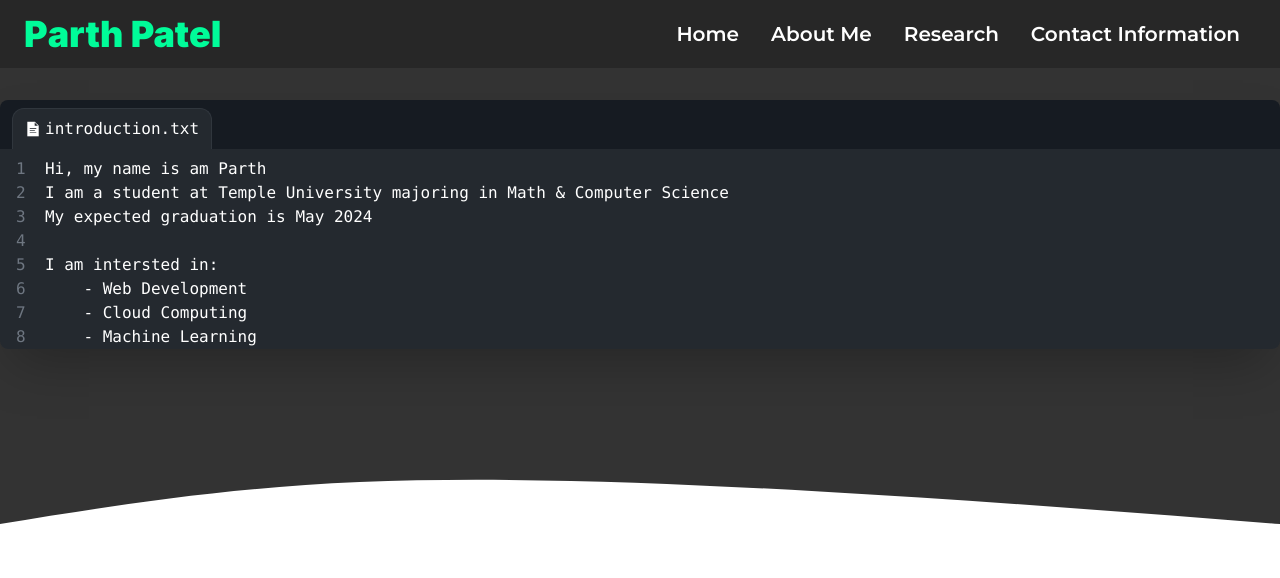
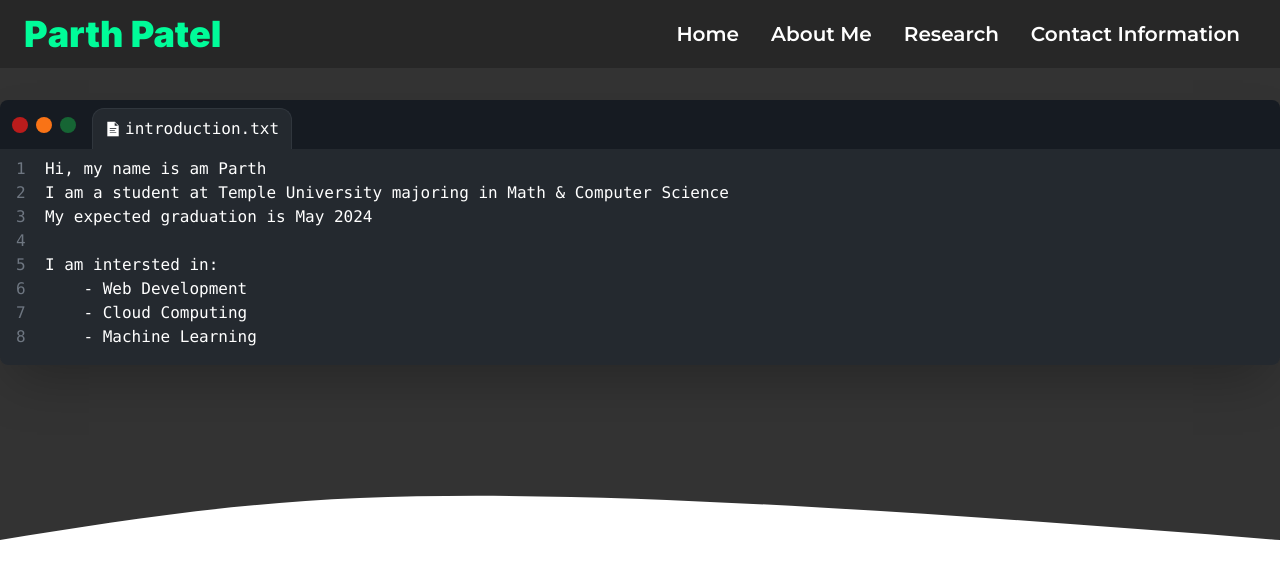
Before and after one commit to Parth099/Personal-Website, a Next.js app: page / in a window 1280 px wide. Shown: the top 578 px of the page. Built offline with nearby package versions, Linux system fonts and the light colour scheme.

Commit message:
added action buttons to terminal

```diff
--- a/components/Code-Terminal.tsx/External-Shell.tsx
+++ b/components/Code-Terminal.tsx/External-Shell.tsx
@@ -11,11 +11,16 @@ interface ExternalShellProps {
 const ExternalShell: React.FC<ReactFCWithChildren & ExternalShellProps> = ({ children, filename }) => {
     return (
         <div className="bg-terminalTop rounded-t-lg border-b-0 flex pl-3 pt-2">
+            <div className="control buttons pr-4 pb-2 self-center flex gap-2">
+                <div className="w-4 h-4 bg-red-700 rounded-full"></div>
+                <div className="w-4 h-4 bg-orange-500 rounded-full"></div>
+                <div className="w-4 h-4 bg-green-800 rounded-full"></div>
+            </div>
             <motion.div
                 initial={{ opacity: 0 }}
                 animate={{ opacity: 1 }}
                 transition={{ duration: 1 }}
-                className="bg-terminalTabColor pb-2 pt-2 px-3 border-terminalAccent border-[1px] border-b-0 text-base flex items-center gap-1 rounded-t-xl"
+                className="bg-terminalTabColor pb-2 pt-2 px-3 border-terminalAccent border-[1px] border-b-0 text-base flex items-center gap-1 rounded-t-xl "
             >
                 <div className="img-container w-4 h-4">
                     <Image src="/text-file-icon.png" alt="" width={16} height={16} />
--- a/components/Code-Terminal.tsx/Text-Section.tsx
+++ b/components/Code-Terminal.tsx/Text-Section.tsx
@@ -7,7 +7,7 @@ interface TextSectionProps {
 
 export default function TextSection({ text }: TextSectionProps) {
     return (
-        <section className="bg-terminalTabColor px-4 pt-2 rounded-b-lg">
+        <section className="bg-terminalTabColor px-4 pt-2 pb-4 rounded-b-lg">
             {text.map((str, idx) => {
                 return (
                     <pre key={idx} className="block">
```
